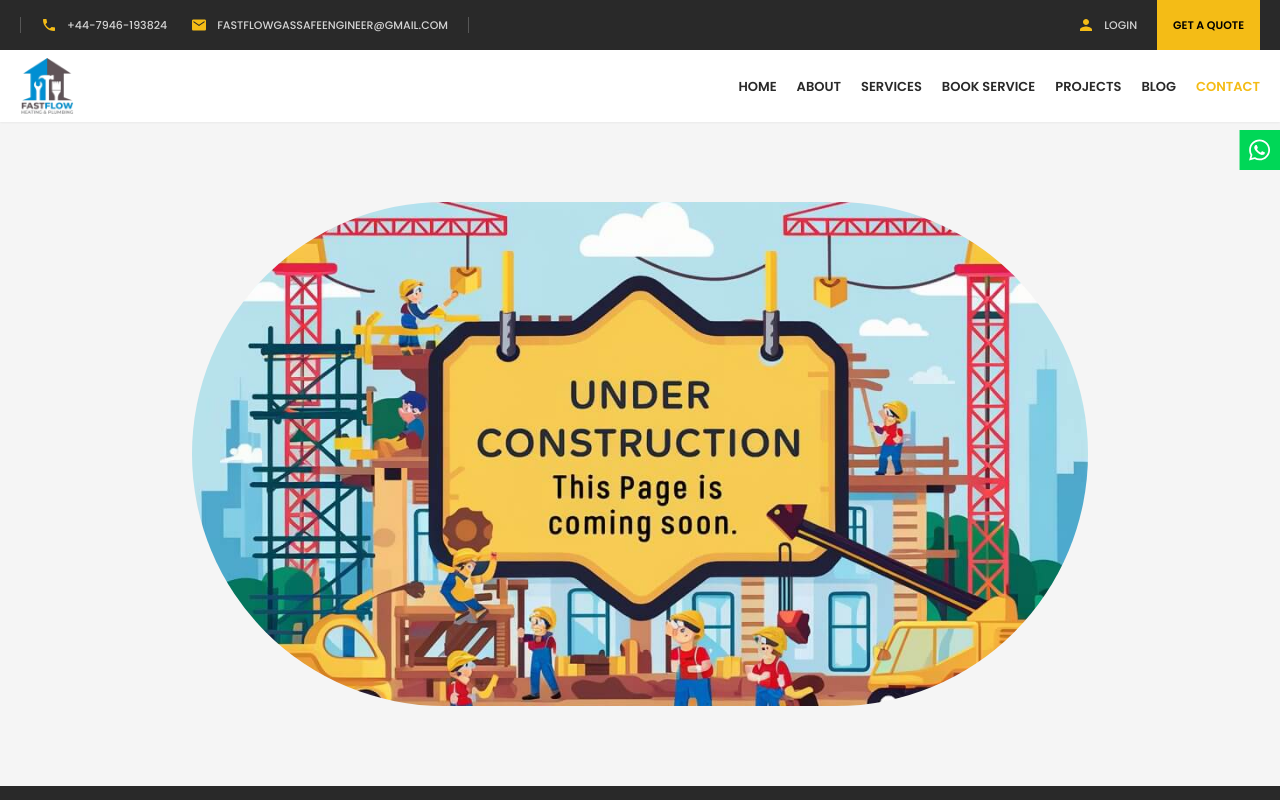
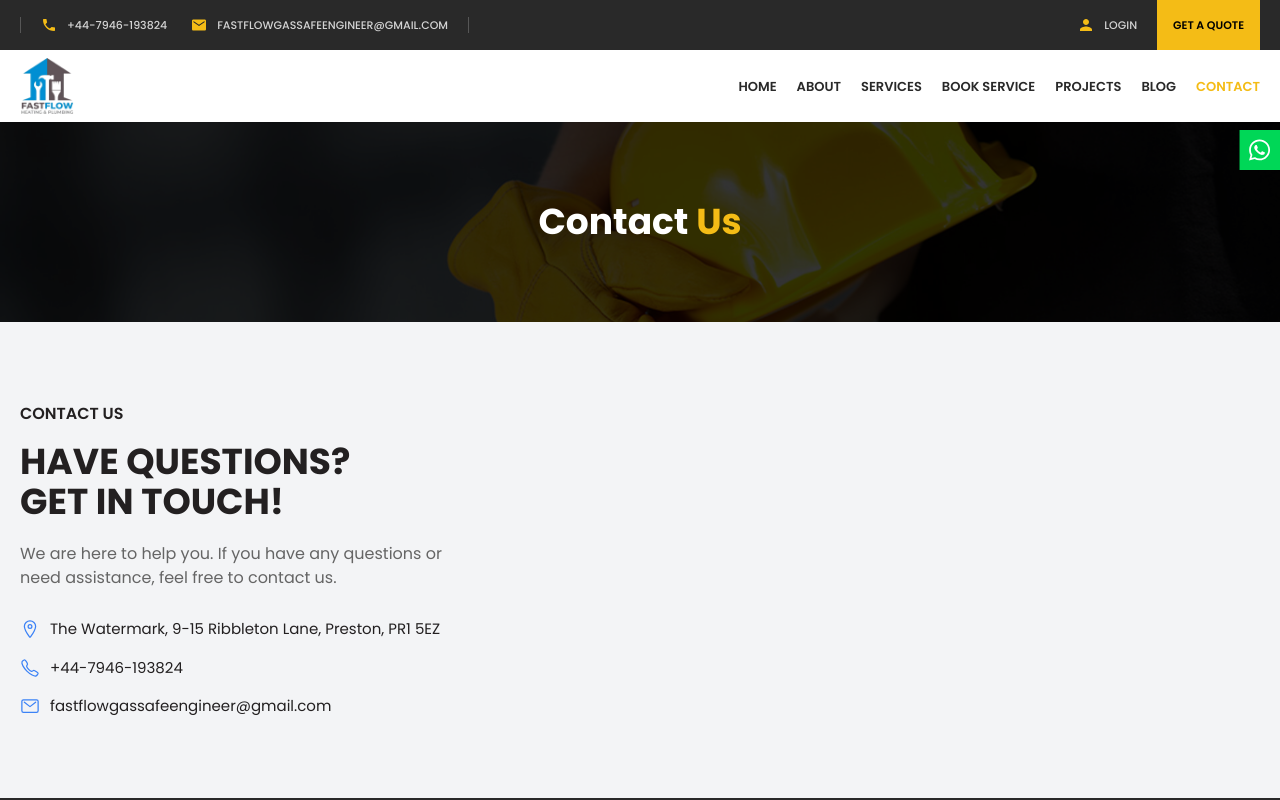
Before and after one commit to sababashfak/fastflow_frontend, a React (Vite) app: page /contact in a window 1280 px wide. Shown: the top 800 px of the page. Built offline with nearby package versions, Linux system fonts and the light colour scheme; no server answers.

Commit message:
contact info added

```diff
--- a/src/App.tsx
+++ b/src/App.tsx
@@ -9,9 +9,11 @@ import Profile from "./components/Dashboard/Profile/Profile";
 import DashNotFound from "./components/Dashboard/shared/DashNotFound";
 import Layout from "./components/shared/Layout";
 import { Toaster } from "./components/ui/sonner";
+import About from "./pages/About";
 import Blog from "./pages/Blog";
 import BlogDetails from "./pages/BlogDetails";
 import BookService from "./pages/BookService";
+import Contact from "./pages/Contact";
 import Dashboard from "./pages/Dashboard";
 import ForgotPassword from "./pages/ForgotPassword";
 import Home from "./pages/Home";
@@ -30,13 +32,13 @@ const App = () => {
         <Routes>
           <Route path="/" element={<Layout />}>
             <Route path="" index element={<Home />} />
-            <Route path="about" element={<UnderConstruction />} />
+            <Route path="about" element={<About />} />
             <Route path="services" element={<UnderConstruction />} />
             <Route path="book-service" element={<BookService />} />
             <Route path="projects" element={<UnderConstruction />} />
             <Route path="blog" element={<Blog />} />
             <Route path="blog/:blogId" element={<BlogDetails />} />
-            <Route path="contact" element={<UnderConstruction />} />
+            <Route path="contact" element={<Contact />} />
             <Route path="login" element={<Login />} />
             <Route path="signup" element={<Signup />} />
             <Route path="verify-email" element={<VerifyEmail />} />
--- a/src/components/shared/Footer.tsx
+++ b/src/components/shared/Footer.tsx
@@ -69,7 +69,7 @@ const Footer = () => {
                 </div>
                 <a
                   href="mailto:fastflowgassafeengineer@gmail.com"
-                  className="text-white duration-200 hover:text-primary"
+                  className="break-words text-white duration-200 hover:text-primary"
                 >
                   fastflowgassafeengineer@gmail.com
                 </a>
--- /dev/null
+++ b/src/pages/About.tsx
@@ -0,0 +1,5 @@
+const About = () => {
+  return <div>About</div>;
+};
+
+export default About;
--- /dev/null
+++ b/src/pages/Contact.tsx
@@ -0,0 +1,75 @@
+import {
+  IoCallOutline,
+  IoLocationOutline,
+  IoMailOutline,
+} from "react-icons/io5";
+import { Link } from "react-router-dom";
+
+const Contact = () => {
+  return (
+    <main>
+      <section className="bg-[url(/contact-cover.jpg)] bg-cover bg-center bg-no-repeat">
+        <div className="bg-black/80 py-20">
+          <div className="container text-center">
+            <h3 className="text-3xl font-bold text-white lg:text-4xl">
+              Contact <span className="text-primary">Us</span>
+            </h3>
+          </div>
+        </div>
+      </section>
+      <section className="bg-gray-100">
+        <div className="container py-20">
+          <div className="grid grid-cols-1 rounded-md lg:grid-cols-2">
+            <div className="text-[#232021]">
+              <h4 className="mb-2.5 text-sm font-semibold uppercase lg:mb-4 lg:text-base">
+                Contact us
+              </h4>
+              <h2 className="mb-2.5 text-[22px] font-bold uppercase leading-tight lg:mb-5 lg:text-3xl xl:text-4xl">
+                Have questions? <br />
+                Get in touch!
+              </h2>
+              <p className="mb-5 max-w-md text-[#656565] lg:mb-7">
+                We are here to help you. If you have any questions or need
+                assistance, feel free to contact us.
+              </p>
+              <div className="flex flex-col items-start gap-3.5 lg:gap-4">
+                <Link
+                  target="_blank"
+                  to="https://maps.app.goo.gl/V879nD6SdMz9yyNg7"
+                  className="flex items-center gap-2.5"
+                >
+                  <IoLocationOutline className="text-xl text-blue-500" />
+                  <span className="text-[15px] duration-300 hover:text-blue-500">
+                    The Watermark, 9-15 Ribbleton Lane, Preston, PR1 5EZ
+                  </span>
+                </Link>
+                <Link
+                  target="_blank"
+                  to="tel:+44-7946-193824"
+                  className="flex items-center gap-2.5"
+                >
+                  <IoCallOutline className="text-xl text-blue-500" />
+                  <span className="text-[15px] duration-300 hover:text-blue-500">
+                    +44-7946-193824
+                  </span>
+                </Link>
+                <Link
+                  target="_blank"
+                  to="mailto:fastflowgassafeengineer@gmail.com"
+                  className="flex items-center gap-2.5"
+                >
+                  <IoMailOutline className="text-xl text-blue-500" />
+                  <span className="text-[15px] duration-300 hover:text-blue-500">
+                    fastflowgassafeengineer@gmail.com
+                  </span>
+                </Link>
+              </div>
+            </div>
+          </div>
+        </div>
+      </section>
+    </main>
+  );
+};
+
+export default Contact;
```
Also changed, not shown: public/contact-cover.jpg (added).
